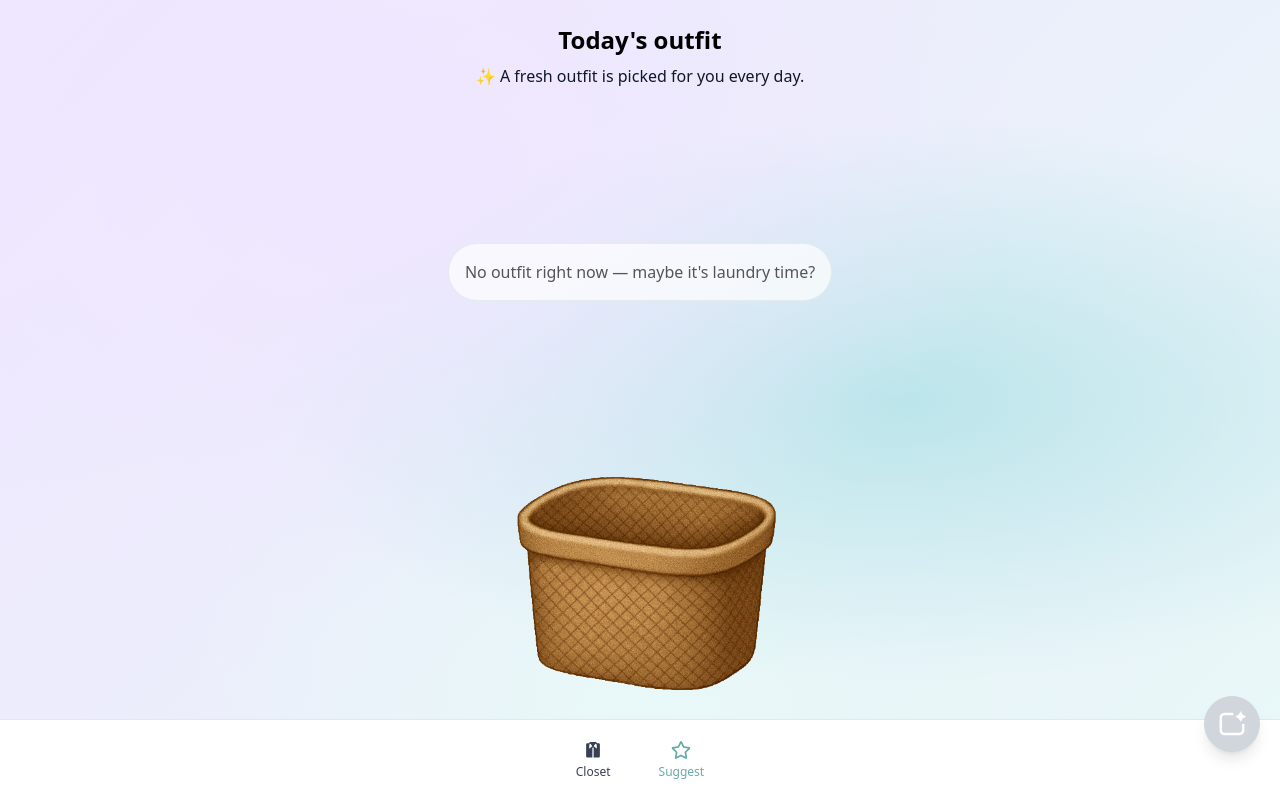
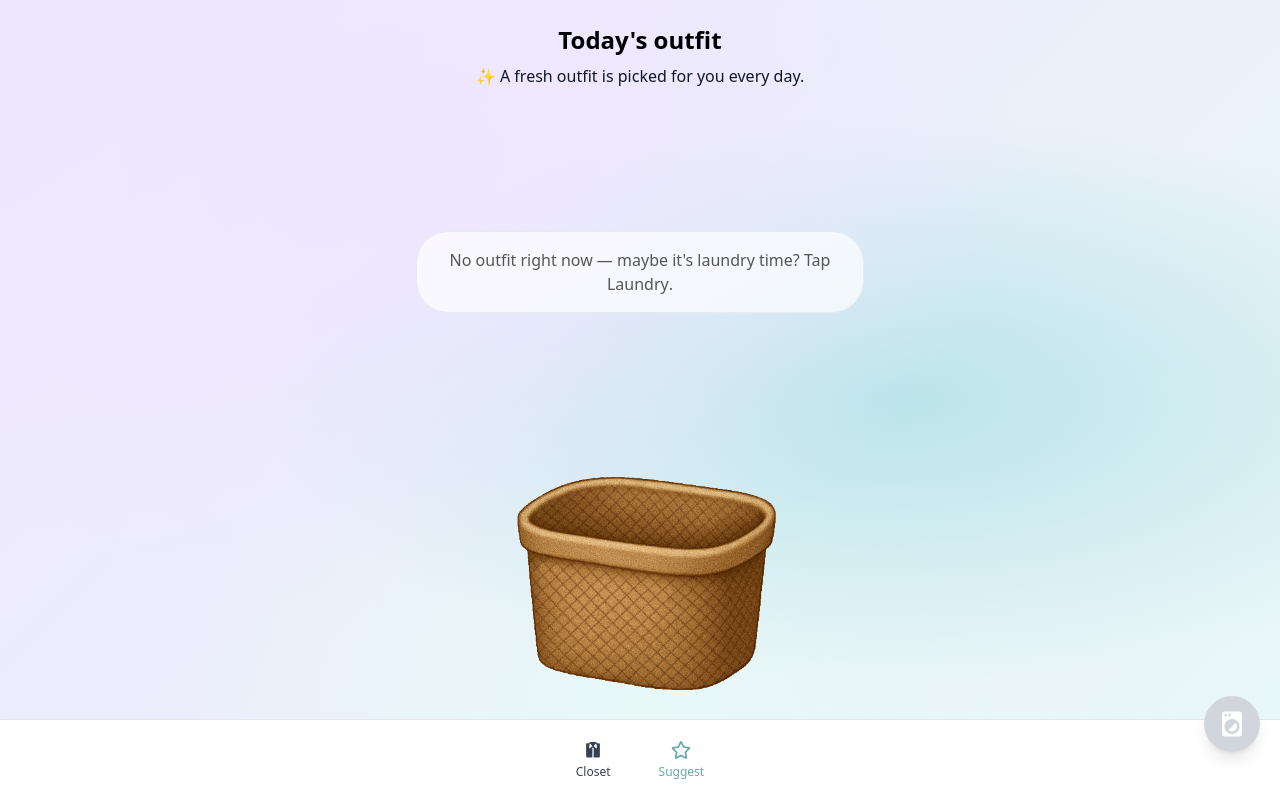
Before and after one commit to arnaudober/vera-personal-stylist, a React (Vite) app: page / in a window 1280 px wide. Built offline with nearby package versions, Linux system fonts and the light colour scheme; no server answers.

Commit message:
Revert "Refactor `useOutfit` and replace LaundryButton with RegenerateOutfitButton"

```diff
--- a/src/components/regenerate-outfit-button.tsx
+++ /dev/null
@@ -1,25 +0,0 @@
-import { useOutfit } from "../hooks/outfit.ts";
-import { RiAiGenerate } from "react-icons/ri";
-
-export default function RegenerateOutfitButton() {
-  const { generateOutfit, canGenerateOutfit } = useOutfit();
-
-  function onRegenerate(): void {
-    generateOutfit();
-  }
-
-  return (
-    <button
-      onClick={() => onRegenerate()}
-      aria-label="Regenerate the outfit"
-      title="Regenerate the outfit"
-      className={`fixed bottom-12 right-5 z-50 rounded-full shadow-lg transition-colors border btn-accent border-gray-200 disabled:cursor-not-allowed  disabled:border-gray-300`}
-      style={{ width: 56, height: 56 }}
-      disabled={!canGenerateOutfit()}
-    >
-      <div className="flex items-center justify-center text-3xl">
-        <RiAiGenerate />
-      </div>
-    </button>
-  );
-}
--- a/src/hooks/outfit.ts
+++ b/src/hooks/outfit.ts
@@ -1,6 +1,7 @@
 import { useState, useEffect } from "react";
 import type { Outfit } from "../models/outfit.ts";
 import { useCloset } from "./closet.ts";
+import type { ClothingItem } from "../models/clothing-item.ts";
 import type { Color } from "../models/color.ts";
 import { differenceCiede2000 } from "culori";
 
@@ -27,13 +28,30 @@ const scoreColors = ({ a, b }: { a: Color; b: Color }): number | null => {
   // Convert distance to score (0-1, where 1 is closest). Delta E of 100 is quite different, 0 is identical
   return 1 - Math.min(distance / 100, 1);
 };
+const findBestMatch = ({
+  candidates,
+  anchor,
+}: {
+  candidates: ClothingItem[];
+  anchor: ClothingItem;
+}): ClothingItem => {
+  let bestItem: Partial<ClothingItem> = {};
+  let bestScore = -1;
 
-const isSameOutfit = (a: Outfit | null, b: Outfit | null): boolean => {
-  if (!a || !b) {
-    return false;
+  for (const candidate of candidates) {
+    const score = scoreColors({
+      a: anchor.color,
+      b: candidate.color,
+    });
+
+    if (score && score > bestScore) {
+      bestScore = score;
+      bestItem = candidate;
+    }
   }
 
-  return a.top.id === b.top.id && a.bottom.id === b.bottom.id;
+  // bestItem is now fully defined so we can cast it safely
+  return bestItem as ClothingItem;
 };
 
 const initialize = () => {
@@ -81,29 +99,40 @@ export const useOutfit = () => {
       return null;
     }
 
-    // Prefer the best-scoring outfit among all valid combinations,
-    // but never return the exact same (top+bottom) as the current one.
-    let bestOutfit: Outfit | null = null;
+    const maxAttempts = cleanItems.length;
+    let bestOutfit = {} as Outfit;
     let highestScore = -1;
 
-    for (const top of availableTops) {
-      for (const bottom of availableBottoms) {
-        const candidate: Outfit = { top, bottom };
-        if (isSameOutfit(candidate, outfit)) {
-          continue;
-        }
+    for (let attempt = 0; attempt < maxAttempts; attempt++) {
+      const item = cleanItems[Math.floor(Math.random() * cleanItems.length)];
+      const currentOutfit: Partial<Outfit> = {
+        top: item.category === "top" ? item : undefined,
+        bottom: item.category === "bottom" ? item : undefined,
+      };
 
-        const score = scoreColors({ a: top.color, b: bottom.color });
-        if (score && score > highestScore) {
-          highestScore = score;
-          bestOutfit = candidate;
-        }
+      if (!currentOutfit.bottom) {
+        currentOutfit.bottom = findBestMatch({
+          candidates: availableBottoms,
+          anchor: currentOutfit.top!,
+        });
       }
-    }
 
-    // If there is no alternative outfit, don't change the current one.
-    if (!bestOutfit) {
-      return null;
+      if (!currentOutfit.top) {
+        currentOutfit.top = findBestMatch({
+          candidates: availableTops,
+          anchor: currentOutfit.bottom!,
+        });
+      }
+
+      const score = scoreColors({
+        a: currentOutfit.top.color,
+        b: currentOutfit.bottom.color,
+      });
+
+      if (score && score > highestScore) {
+        highestScore = score;
+        bestOutfit = currentOutfit as Outfit; // Outfit is now fully defined so we can cast it safely
+      }
     }
 
     emitChange(bestOutfit);
@@ -112,33 +141,11 @@ export const useOutfit = () => {
 
   const clearOutfit = (): void => emitChange(null);
 
-  const canGenerateOutfit = (): boolean => {
-    const cleanItems = items.filter((i) => i.isClean);
-    const availableTops = cleanItems.filter((i) => i.category === "top");
-    const availableBottoms = cleanItems.filter((i) => i.category === "bottom");
-
-    if (availableTops.length === 0 || availableBottoms.length === 0) {
-      return false;
-    }
-    if (!outfit) {
-      // If there is no current outfit yet, regenerating/generating is possible.
-      return true;
-    }
-
-    // Only if there is another available outfit.
-    return availableTops.some((topItem) =>
-      availableBottoms.some(
-        (bottomItem) =>
-          topItem.id !== outfit.top.id || bottomItem.id !== outfit.bottom.id,
-      ),
-    );
-  };
-
   function emitChange(newOutfit: Outfit | null): void {
     listeners.forEach((listener) => listener(newOutfit));
     localStorage.setItem(OUTFIT_LOCAL_STORAGE_KEY, JSON.stringify(newOutfit));
     state = newOutfit;
   }
 
-  return { outfit, generateOutfit, clearOutfit, canGenerateOutfit };
+  return { outfit, generateOutfit, clearOutfit };
 };
--- a/src/pages/suggest-page.tsx
+++ b/src/pages/suggest-page.tsx
@@ -1,11 +1,11 @@
 import * as React from "react";
 import { useEffect, useState } from "react";
 import NavigationBar from "../components/navigation-bar.tsx";
+import LaundryButton from "../components/laundry-button.tsx";
 import type { Outfit } from "../models/outfit.ts";
 import { useOutfit } from "../hooks/outfit.ts";
 import { useCloset } from "../hooks/closet.ts";
 import { useImage } from "../hooks/image.ts";
-import RegenerateOutfitButton from "../components/regenerate-outfit-button.tsx";
 
 interface TouchDragState {
   key: keyof Outfit | null;
@@ -19,7 +19,8 @@ interface TouchDragState {
 const EmptyMessageTemplate = () => (
   <div className="relative mx-auto w-full max-w-md h-64 md:h-80 flex items-center justify-center">
     <div className="suggest-card rounded-4xl p-4 text-muted text-center">
-      No outfit right now — maybe it's laundry time?
+      No outfit right now — maybe it's laundry time? Tap{" "}
+      <span className="font-medium">Laundry</span>.
     </div>
   </div>
 );
@@ -269,7 +270,7 @@ export const SuggestPage = (): React.JSX.Element => {
       </div>
 
       <NavigationBar activePage="suggest" />
-      <RegenerateOutfitButton />
+      <LaundryButton />
     </>
   );
 };
```
